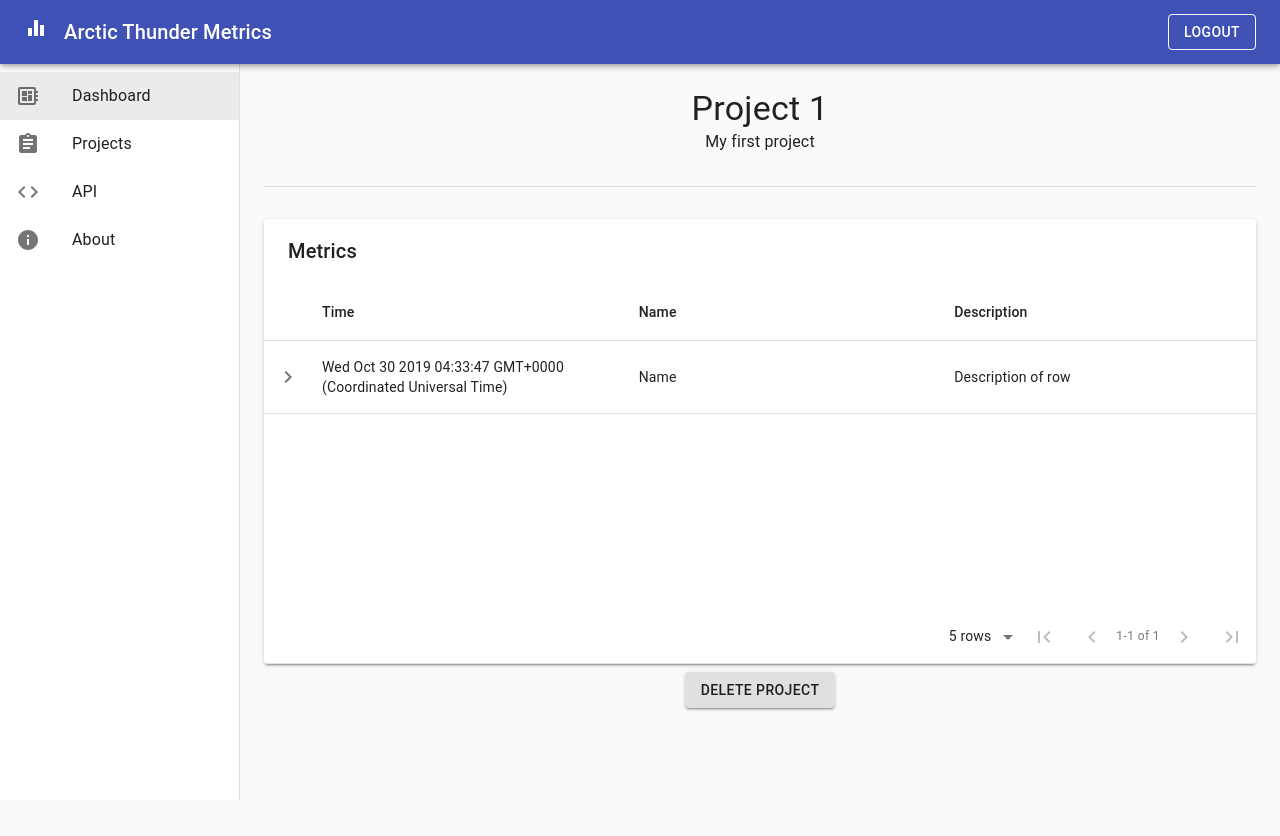
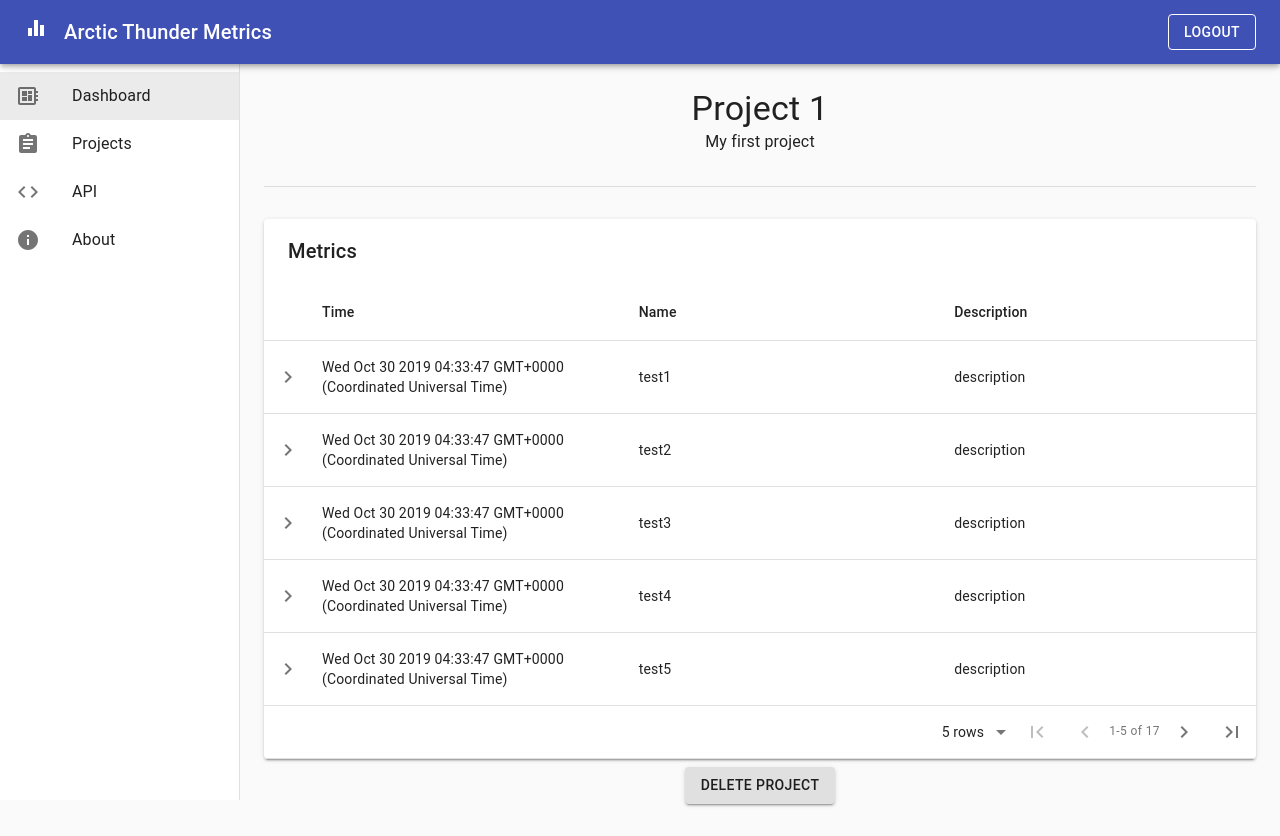
Before and after one commit to Arctic-Thunder/at-metrics-user, a React (Create React App) app: page /#/projects/0 in a window 1280 px wide. Before the commit the page ends 800 px from the top, so only its background shows below. Built offline with nearby package versions, Linux system fonts and the light colour scheme.

Commit message:
Hardcoded metric data added to the project details

```diff
--- a/src/pages/ProjectDetailPage.js
+++ b/src/pages/ProjectDetailPage.js
@@ -29,6 +29,7 @@ import { makeStyles } from '@material-ui/core/styles'
 
 import { connect } from 'react-redux'
 import { getProject as getProjectAction } from '../actions/projectActions'
+import { random } from 'node-forge';
 
 const tableIcons = {
     Add: forwardRef((props, ref) => <AddBox {...props} ref={ref} />),
@@ -97,7 +98,25 @@ export const ProjectDetailPage = (props) => {
                             { title: 'Name', field: 'name'},
                             { title: 'Description', field: 'desc'}
                         ]}
-                        data={[{time: Date() , name: "Name", desc: "Description of row"}]}
+                        data={[
+                        {time: Date() , name: "test1", desc: "description", data: { name: "example", type: "whatever"}},
+                        {time: Date() , name: "test2", desc: "description"},
+                        {time: Date() , name: "test3", desc: "description"},
+                        {time: Date() , name: "test4", desc: "description"},
+                        {time: Date() , name: "test5", desc: "description"},
+                        {time: Date() , name: "test6", desc: "description"},
+                        {time: Date() , name: "test7", desc: "description"},
+                        {time: Date() , name: "test8", desc: "description"},
+                        {time: Date() , name: "test9", desc: "description"},
+                        {time: Date() , name: "test10", desc: "description"},
+                        {time: Date() , name: "test11", desc: "description"},
+                        {time: Date() , name: "test12", desc: "description"},
+                        {time: Date() , name: "test13", desc: "description"},
+                        {time: Date() , name: "test14", desc: "description"},
+                        {time: Date() , name: "test15", desc: "description"},
+                        {time: Date() , name: "test16", desc: "description"},
+                        {time: Date() , name: "test17", desc: "description"}
+                        ]}
                         options={
                             { search: false }
                         }
```
